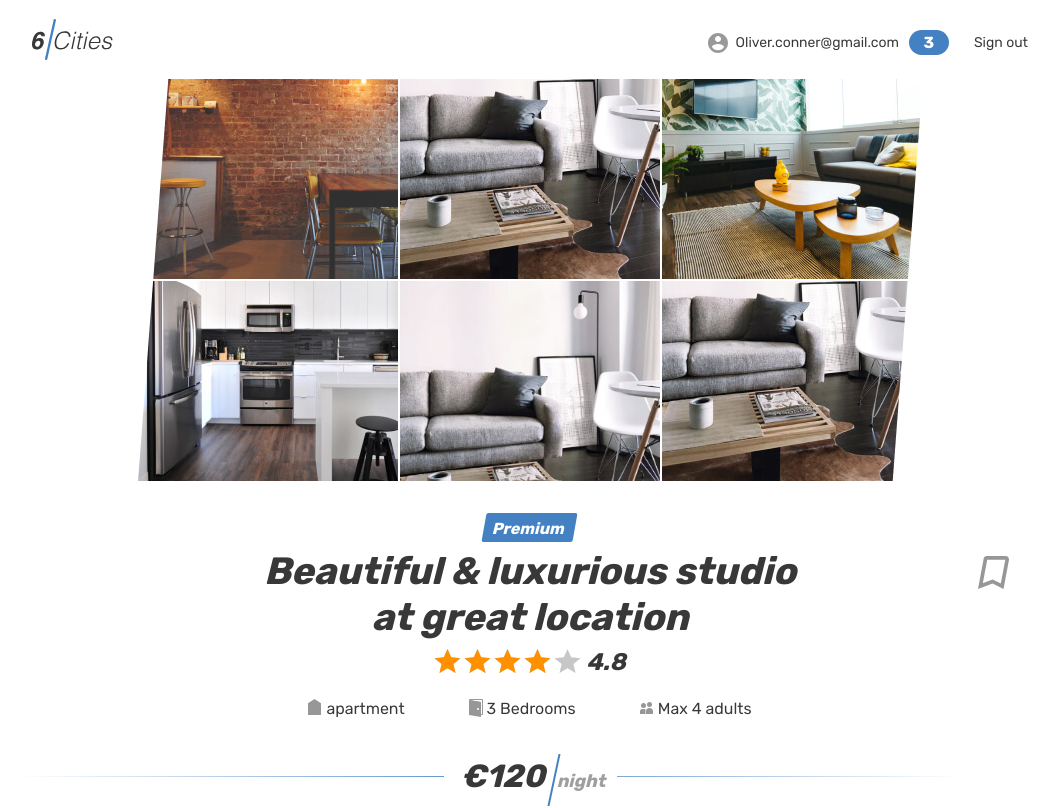
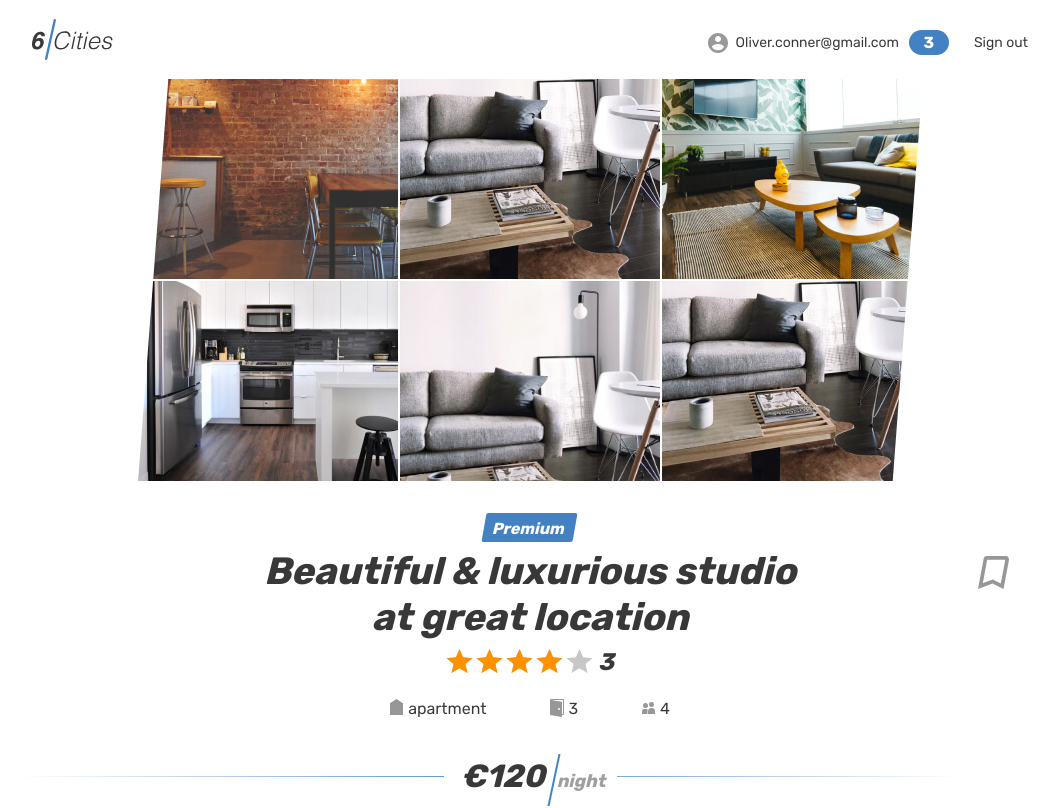
Before and after one commit to htmlacademy-react/2189499-six-cities-13, a React (Vite) app: page /offer/1 in a window 1280 px wide. Shown: the top 808 px of the page, without its empty margins (110-1169 px from the left). Built offline with nearby package versions, Linux system fonts and the light colour scheme.

Commit message:
закончили с передачей разметки в Offer

```diff
--- a/src/components/comment-component.tsx
+++ b/src/components/comment-component.tsx
@@ -91,11 +91,11 @@ function CommentComponent(): JSX.Element {
         id="review"
         name="review"
         placeholder="Tell how was your stay, what you like and what can be improved"
-        defaultValue={""}
+        defaultValue={''}
       />
       <div className="reviews__button-wrapper">
         <p className="reviews__help">
-          To submit review please make sure to set{" "}
+          To submit review please make sure to set{' '}
           <span className="reviews__star">rating</span> and describe your stay with
           at least <b className="reviews__text-amount">50 characters</b>.
         </p>
--- a/src/pages/offer-page/offer-page.tsx
+++ b/src/pages/offer-page/offer-page.tsx
@@ -14,7 +14,6 @@ function OfferPage({offers}: OfferPageProp): JSX.Element | null {
   if (!offer) {
     return null;
   }
-  console.log(offer);
 
   return (
     <div className="page">
@@ -24,7 +23,7 @@ function OfferPage({offers}: OfferPageProp): JSX.Element | null {
             <div className="header__left">
               <LogoComponent />
             </div>
-              <LoginComponent />
+            <LoginComponent />
           </div>
         </div>
       </header>
@@ -78,12 +77,17 @@ function OfferPage({offers}: OfferPageProp): JSX.Element | null {
           </div>
           <div className="offer__container container">
             <div className="offer__wrapper">
-              <div className="offer__mark">
-                <span>Premium</span>
-              </div>
+
+              {
+                offer.isPremium ?
+                  <div className="offer__mark">
+                    <span>Premium</span>
+                  </div> :
+                  ''
+              }
               <div className="offer__name-wrapper">
                 <h1 className="offer__name">
-                  Beautiful &amp; luxurious studio at great location
+                  {offer.title}
                 </h1>
                 <button className="offer__bookmark-button button" type="button">
                   <svg className="offer__bookmark-icon" width={31} height={33}>
@@ -97,15 +101,15 @@ function OfferPage({offers}: OfferPageProp): JSX.Element | null {
                   <span style={{ width: '80%' }} />
                   <span className="visually-hidden">Rating</span>
                 </div>
-                <span className="offer__rating-value rating__value">4.8</span>
+                <span className="offer__rating-value rating__value">{offer.rating}</span>
               </div>
               <ul className="offer__features">
                 <li className="offer__feature offer__feature--entire">{offer.type}</li>
                 <li className="offer__feature offer__feature--bedrooms">
-                  3 Bedrooms
+                  {offer.bedrooms}
                 </li>
                 <li className="offer__feature offer__feature--adults">
-                  Max 4 adults
+                  {offer.maxAdults}
                 </li>
               </ul>
               <div className="offer__price">
```
Also changed, not shown: src/pages/home-page/home-page.tsx (+8 -6 lines).
